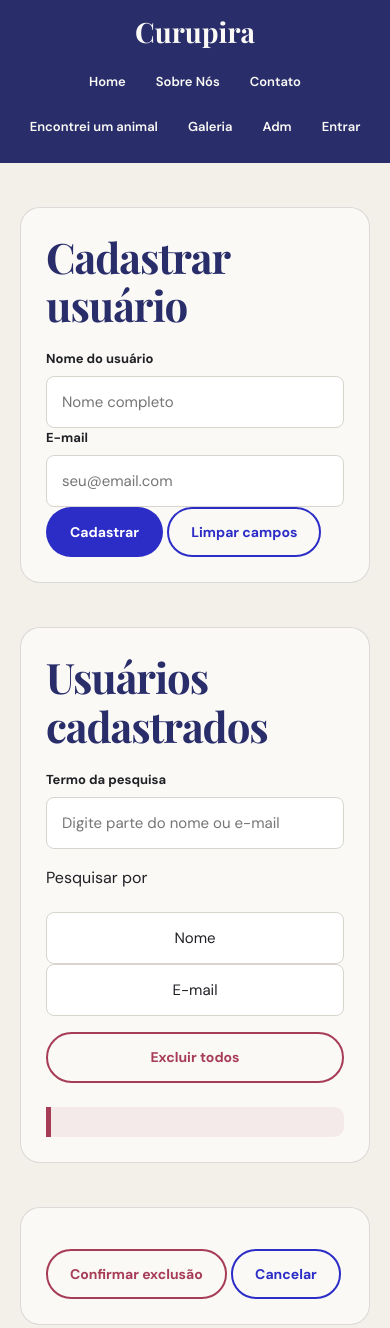
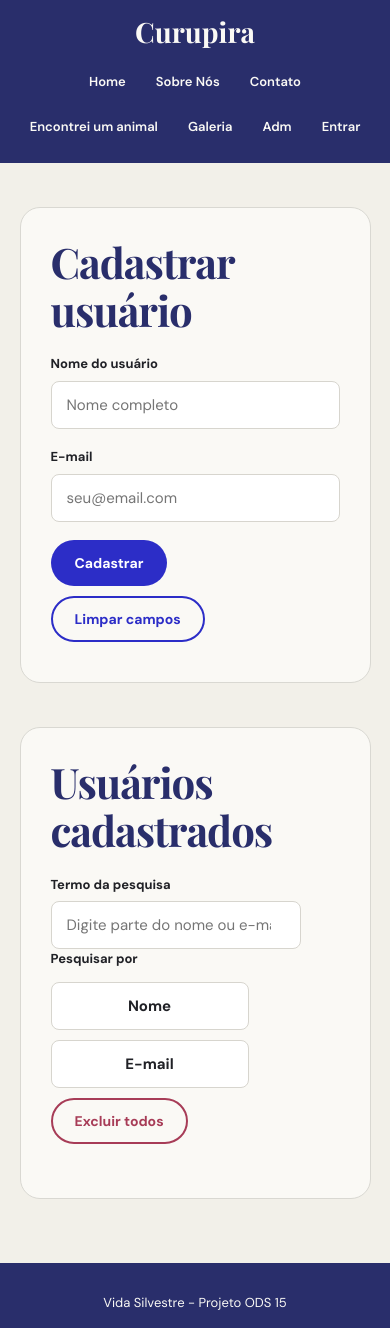
Before and after one commit to CgB-system/EC47C-WebFront-End-C71-2026.02, a plain HTML site: page adm.html in a window 390 px wide. Shown: the top 1328 px of the page. Drawn offline with nearby package versions, Linux system fonts and the light colour scheme; a script that the page names is missing.

Commit message:
Update adm.css

```diff
--- a/styles/adm.css
+++ b/styles/adm.css
@@ -1,17 +1,24 @@
-main > .cartao {
-  width: min(calc(100% - 40px), var(--max-width));
+.cartao {
+  width: 90%;
+  max-width: 1180px;
   margin: 44px auto;
-  padding: 48px;
-  border: 1px solid var(--line);
-  border-radius: var(--radius);
-  background: var(--brancopapel);
+  padding: 30px;
+  border: 1px solid #d9d8d2;
+  border-radius: 20px;
+  background: #faf9f5;
 }
 
-main > .cartao h2 {
+.cartao h2 {
   margin-bottom: 24px;
-  color: var(--navy);
+  color: #292e6b;
   font-size: 36px;
-  letter-spacing: -0.025em;
+}
+
+#formulario-cadastro {
+  display: grid;
+  grid-template-columns: 1fr;
+  gap: 18px;
+  max-width: 820px;
 }
 
 .campo {
@@ -19,139 +26,138 @@ main > .cartao h2 {
   gap: 6px;
 }
 
-.campo label {
+.campo label,
+.campo-filtro p {
+  margin-bottom: 0;
+  color: #202126;
   font-size: 13px;
   font-weight: 700;
-  color: var(--preto);
 }
 
-.campo input,
-.campo select {
+.campo input {
   width: 100%;
   padding: 13px 15px;
   border: 1px solid #d7d5ce;
   border-radius: 8px;
   background: white;
-  color: var(--preto);
-  font: inherit;
+  color: #202126;
+  font-family: "DM Sans", sans-serif;
   font-size: 15px;
 }
 
-.campo input:focus,
-.campo select:focus {
-  outline: 2px solid var(--azul);
-  outline-offset: 1px;
-  border-color: var(--azul);
+.acoes {
+  display: flex;
+  flex-wrap: wrap;
 }
 
-#form-cadastro {
-  display: grid;
-  grid-template-columns: repeat(2, minmax(0, 1fr));
-  gap: 18px;
-  max-width: 820px;
-}
-
-#form-cadastro .acoes {
-  grid-column: 1 / -1;
-  display: flex;
-  flex-wrap: wrap;
-  gap: 12px;
+.acoes input {
+  margin-right: 12px;
+  margin-bottom: 10px;
 }
 
 .btn {
   padding: 12px 22px;
   border: 2px solid transparent;
   border-radius: 999px;
-  font: inherit;
+  font-family: "DM Sans", sans-serif;
   font-size: 14px;
   font-weight: 700;
-  cursor: pointer;
-  transition: background-color 0.2s, color 0.2s, border-color 0.2s;
-}
-
-.btn:focus-visible {
-  outline: 2px solid var(--navy);
-  outline-offset: 2px;
 }
 
 .btn-primario {
-  background: var(--azul);
+  background: #2c2dc7;
   color: white;
 }
 
 .btn-primario:hover {
-  background: var(--navy);
+  background: #292e6b;
 }
 
 .btn-secundario {
+  border-color: #2c2dc7;
   background: transparent;
-  border-color: var(--azul);
-  color: var(--azul);
+  color: #2c2dc7;
 }
 
 .btn-secundario:hover {
-  background: rgba(44, 45, 199, 0.08);
+  background: #f2f0e9;
 }
 
 .btn-perigo {
+  border-color: #a73c57;
   background: transparent;
-  border-color: var(--magenta);
-  color: var(--magenta);
+  color: #a73c57;
 }
 
-.btn-perigo:hover:not(:disabled) {
-  background: var(--magenta);
+.btn-perigo:hover {
+  background: #a73c57;
   color: white;
 }
 
-.btn:disabled {
-  opacity: 0.45;
-  cursor: not-allowed;
+.campo-ativo {
+  border-color: #292e6b;
+  background: #292e6b;
+  color: #faf9f5;
 }
 
 .barra-lista {
-  display: grid;
-  grid-template-columns: 180px minmax(0, 1fr) auto;
-  align-items: end;
-  gap: 16px;
+  display: flex;
+  flex-wrap: wrap;
+  align-items: flex-end;
   margin-bottom: 24px;
 }
 
+.campo-busca {
+  width: 38%;
+  min-width: 250px;
+  margin-right: 16px;
+}
+
+.campo-filtro {
+  width: 35%;
+  min-width: 210px;
+  margin-right: 16px;
+}
+
+.campo-filtro p {
+  margin-bottom: 6px;
+}
+
 #lista {
-  display: grid;
-  gap: 12px;
   margin: 0;
-  padding: 0;
-  list-style: none;
+  padding-left: 24px;
 }
 
 #lista li {
   display: flex;
+  flex-wrap: wrap;
   align-items: center;
   justify-content: space-between;
-  gap: 16px;
+  margin-bottom: 12px;
   padding: 14px 18px;
-  border: 1px solid var(--line);
+  border: 1px solid #d9d8d2;
   border-radius: 12px;
-  background: var(--creme);
+  background: #f2f0e9;
 }
 
 #lista .dados {
   display: grid;
   gap: 2px;
-  min-width: 0;
+  width: 75%;
+}
+
+#lista .dados p {
+  margin-bottom: 0;
 }
 
 #lista .nome {
-  color: var(--navy);
+  color: #292e6b;
   font-weight: 700;
-  overflow-wrap: anywhere;
 }
 
 #lista .email {
-  color: var(--azul);
+  color: #2c2dc7;
   font-size: 14px;
-  overflow-wrap: anywhere;
 }
 
 #lista .data {
@@ -160,38 +166,27 @@ main > .cartao h2 {
 }
 
 #lista .btn-excluir {
-  flex-shrink: 0;
-  padding: 8px 16px;
-  font-size: 13px;
+  margin: 8px 0 8px 10px;
+}
+
+.mensagem,
+.confirmacao {
+  border-left: 5px solid #a73c57;
+  border-radius: 0 10px 10px 0;
+  background: #f8edf0;
 }
 
 .mensagem {
+  display: none;
   margin: 0;
   padding: 15px 18px;
-  border-left: 5px solid var(--magenta);
-  border-radius: 0 10px 10px 0;
-  background: rgba(167, 60, 87, 0.08);
 }
 
-@media (max-width: 850px) {
-  main > .cartao {
-    padding: 25px;
-  }
+.confirmacao {
+  display: none;
+}
 
-  main > .cartao h2 {
-    font-size: 30px;
-  }
-
-  #form-cadastro {
-    grid-template-columns: 1fr;
-  }
-
-  .barra-lista {
-    grid-template-columns: 1fr;
-  }
-
-  #lista li {
-    flex-direction: column;
-    align-items: flex-start;
-  }
+#mensagem-confirmacao {
+  margin-bottom: 12px;
+  color: #202126;
 }
```
